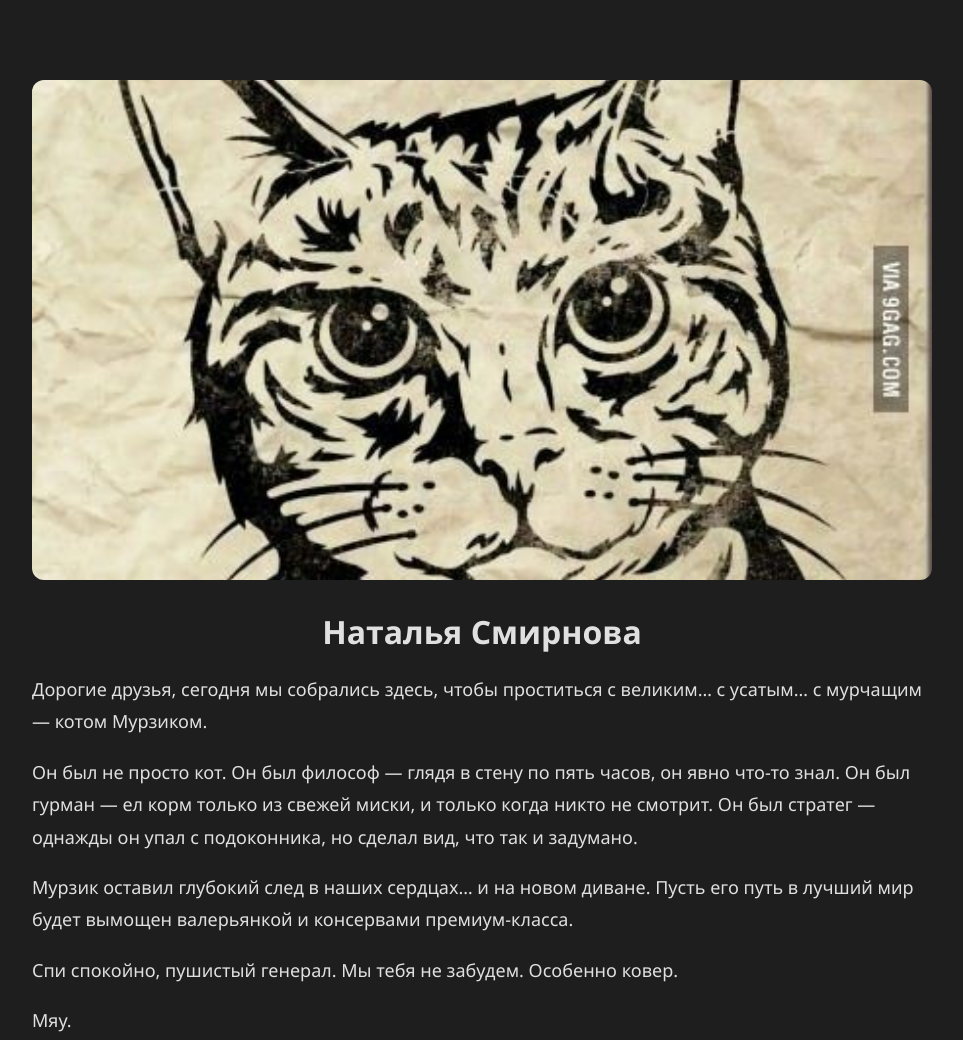
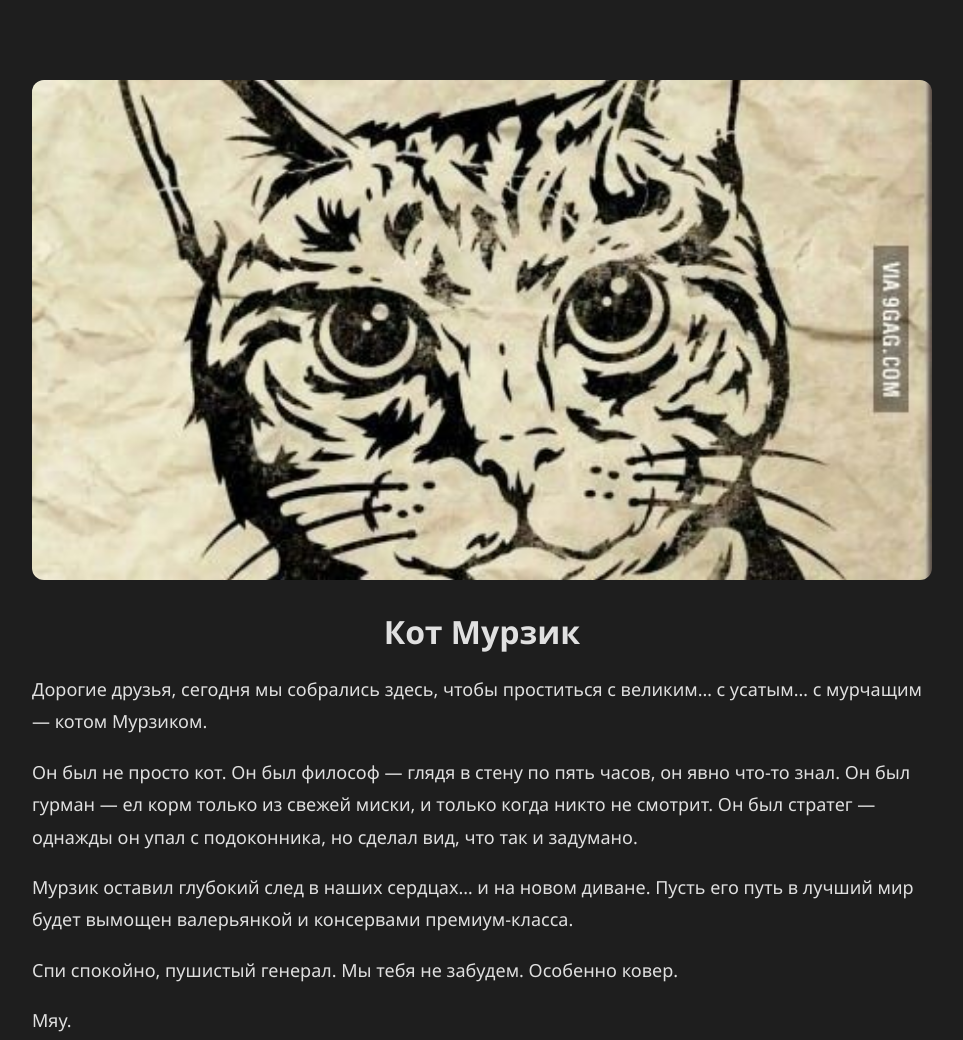
Before and after one commit to davidov0491/testSite, a plain HTML site: page KotMurzik/index.html in a window 1280 px wide. Shown: the top 1040 px of the page, without its empty margins (158-1121 px from the left). Drawn offline with Linux system fonts and the light colour scheme.

Commit message:
Add files via upload

```diff
--- a/KotMurzik/index.html
+++ b/KotMurzik/index.html
@@ -8,7 +8,7 @@
 <body>
   <div class="container">
     <img src="img/photo.jpg" alt="Наталья Смирнова" class="photo">
-    <h1>Наталья Смирнова</h1>
+    <h1>Кот Мурзик</h1>
     <div class="text">
       <p>Дорогие друзья, сегодня мы собрались здесь, чтобы проститься с великим… с усатым… с мурчащим — котом Мурзиком.</p>
 
```
